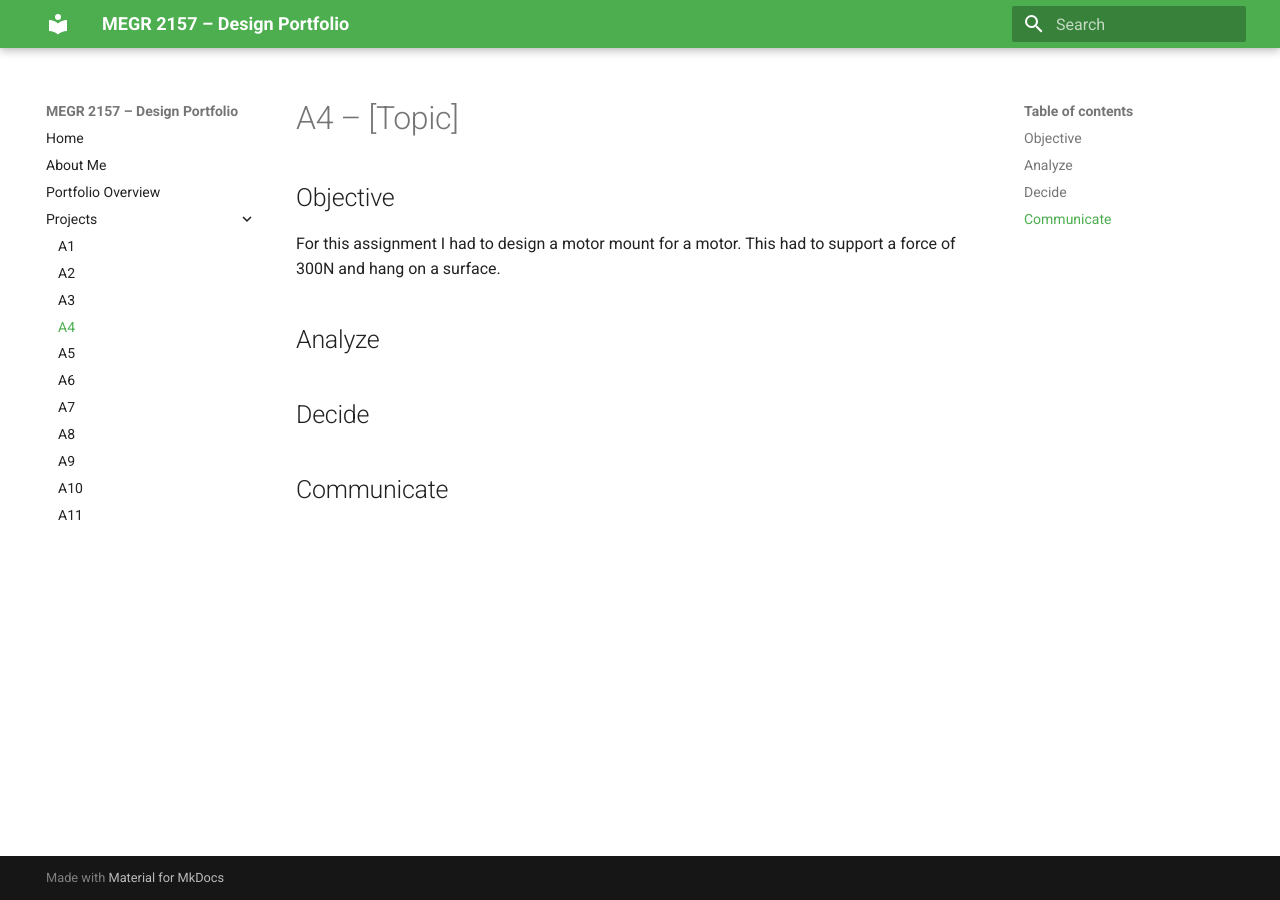
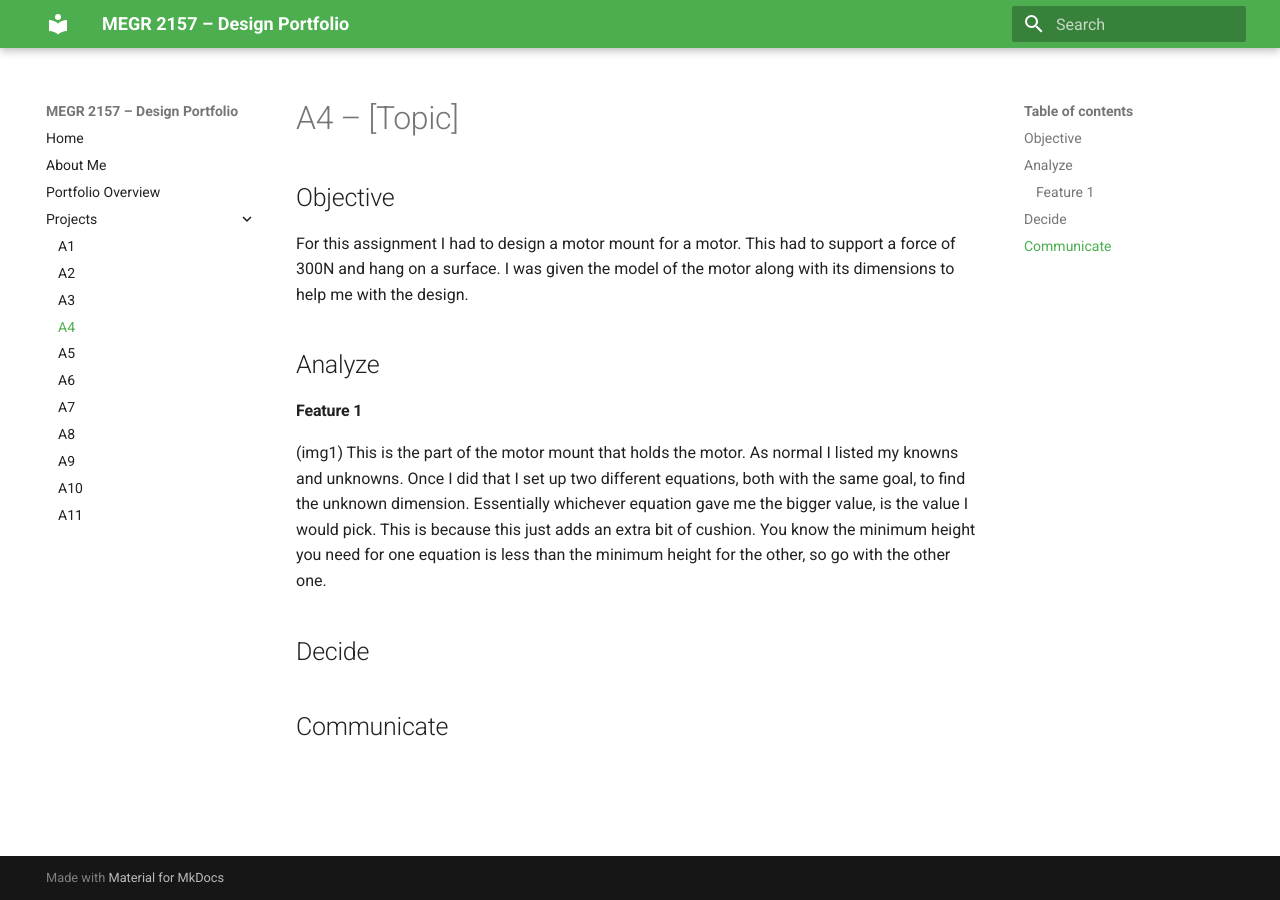
Before and after one commit to JacksonRice6/megr2156-portfolio, an MkDocs documentation site: the page built from docs/assignments/A04/index.md, in a window 1280 px wide. Built offline with MkDocs 1.6.1 and Material for MkDocs 9.7.7, drawn with Linux system fonts in a browser that asks for light colours.

Commit message:
Update index.md

```diff
--- a/docs/assignments/A04/index.md
+++ b/docs/assignments/A04/index.md
@@ -2,10 +2,14 @@
 
 ## Objective
 
-For this assignment I had to design a motor mount for a motor. This had to support a force of 300N and hang on a surface.
+For this assignment I had to design a motor mount for a motor. This had to support a force of 300N and hang on a surface. I was given the model of the motor along with its dimensions to help me with the design.
 
 ## Analyze
 
+#### Feature 1
+
+(img1)
+This is the part of the motor mount that holds the motor. As normal I listed my knowns and unknowns. Once I did that I set up two different equations, both with the same goal, to find the unknown dimension. Essentially whichever equation gave me the bigger value, is the value I would pick. This is because this just adds an extra bit of cushion. You know the minimum height you need for one equation is less than the minimum height for the other, so go with the other one.
 
 ## Decide
 
```
